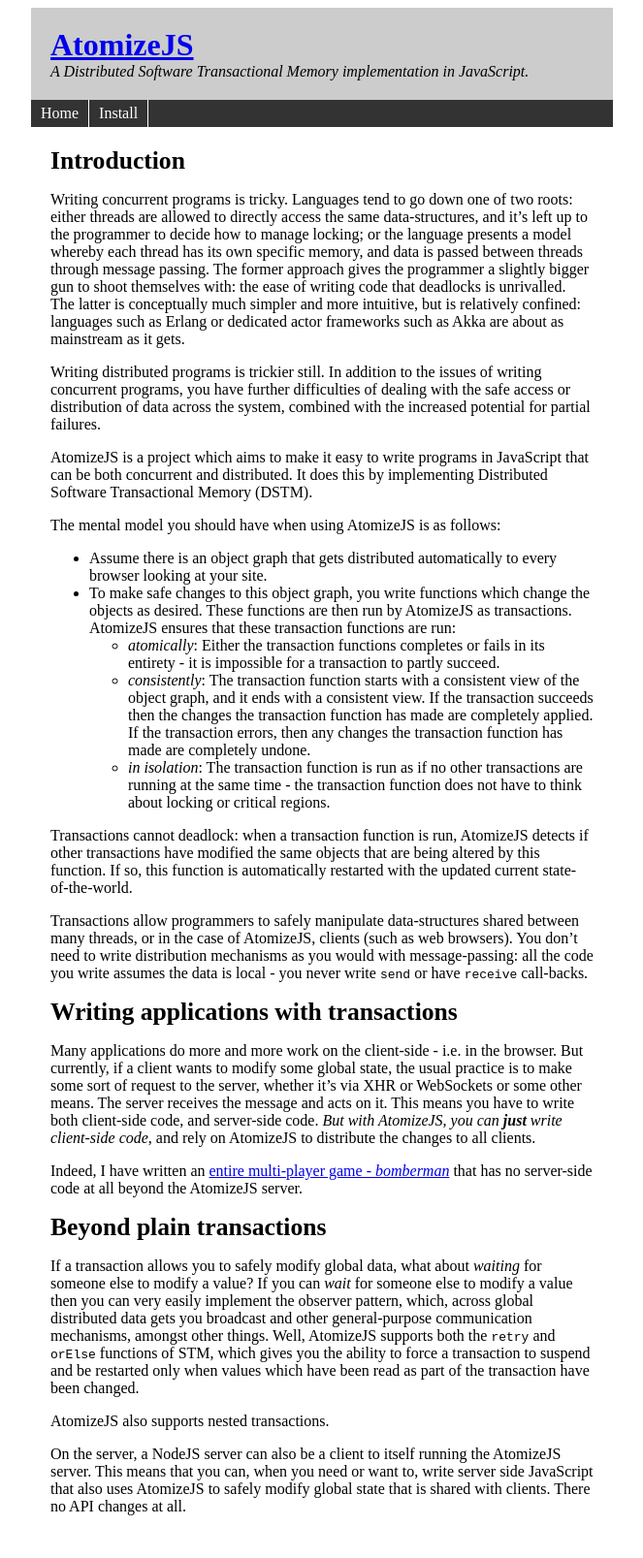
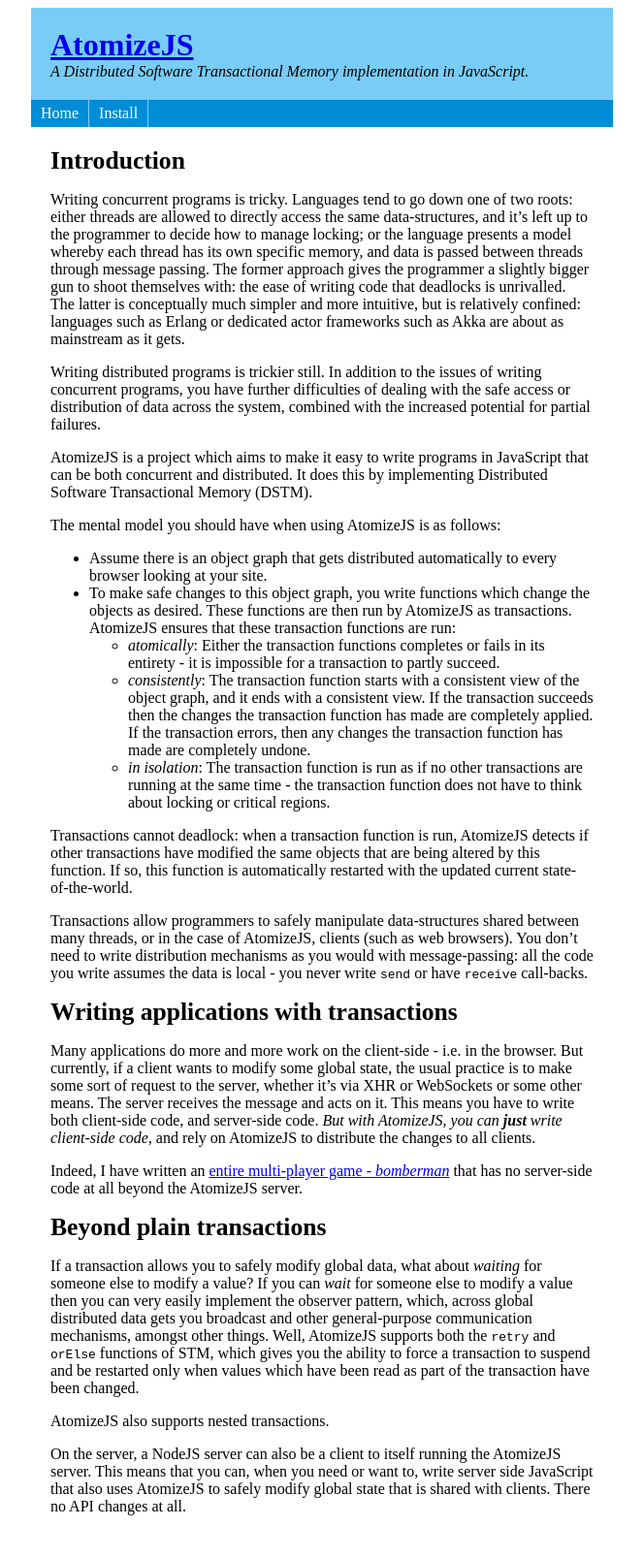
Before and after one commit to atomizejs/atomizejs.github.com, a Jekyll site: the page built from index.markdown, in a window 1280 px wide. Shown: the whole page at 97% size, without its empty margins (308-971 px from the left). Built offline with Jekyll 4.4.1, drawn with Linux system fonts in a browser that asks for light colours; Markdown is read by kramdown in place of the engine named in the settings.

```diff
--- a/stylesheets/site.css
+++ b/stylesheets/site.css
@@ -7,9 +7,11 @@
 
 #header
 {
-        background:#ccc;
+        background:#79ccf5;
         padding: 20px;
 }
+
+#header a {}
 
 #header h1 { margin: 0; }
 
@@ -17,7 +19,7 @@
 {
         float: left;
         width: 600px;
-        background:#333;
+        background:#008dd7;
 }
 
 #navigation ul
@@ -39,10 +41,10 @@
         padding: 5px 10px;
         color:#fff;
         text-decoration: none;
-        border-right: 1px solid#fff;
+        border-right: 1px solid#79ccf5;
 }
 
-#navigation li a:hover { background:#383; }
+#navigation li a:hover { background:#474ee4; }
 
 #content
 {
```
